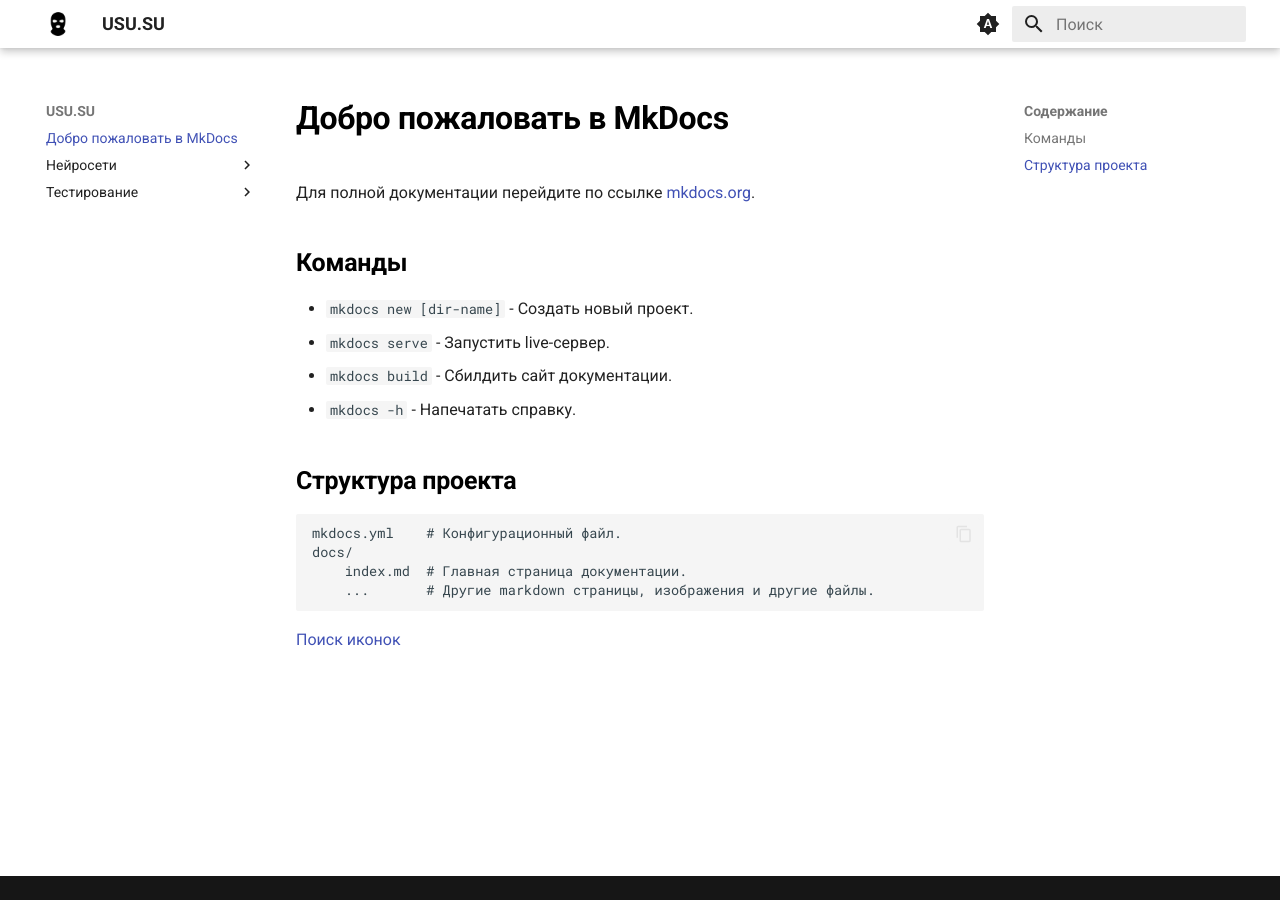
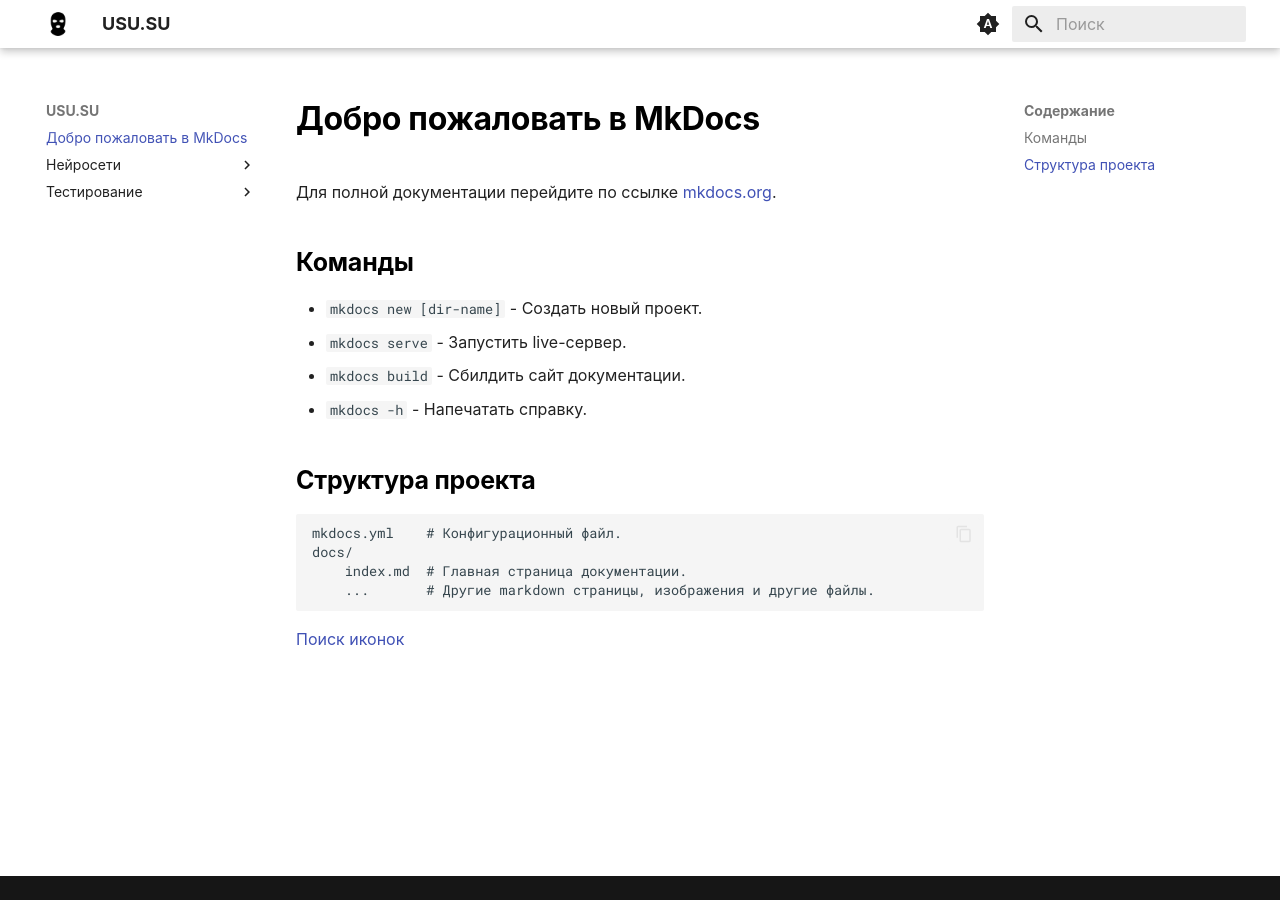
Before and after one commit to dypolyakov/knowledgebase, an MkDocs documentation site: the page built from docs/index.md, in a window 1280 px wide. Built offline with MkDocs 1.6.1 and Material for MkDocs 9.7.7, drawn with Linux system fonts in a browser that asks for light colours.

Commit message:
Добавлен шрифт excalifont

```diff
--- a/docs/assets/stylesheets/extra.css
+++ b/docs/assets/stylesheets/extra.css
@@ -14,6 +14,15 @@
   font-size: .75rem;
 }
 
+@font-face {
+  font-family: "Excalifont";
+  src: "../fonts/Excalifont-Regular.woff2";
+}
+
+:root {
+  --md-text-font: "Excalifont";
+}
+
 /* Светлая тема */
 :root {
   --md-typeset-heading-color: #000000;
```
Also changed, not shown: docs/assets/fonts/Excalifont-Regular.woff2 (added).
